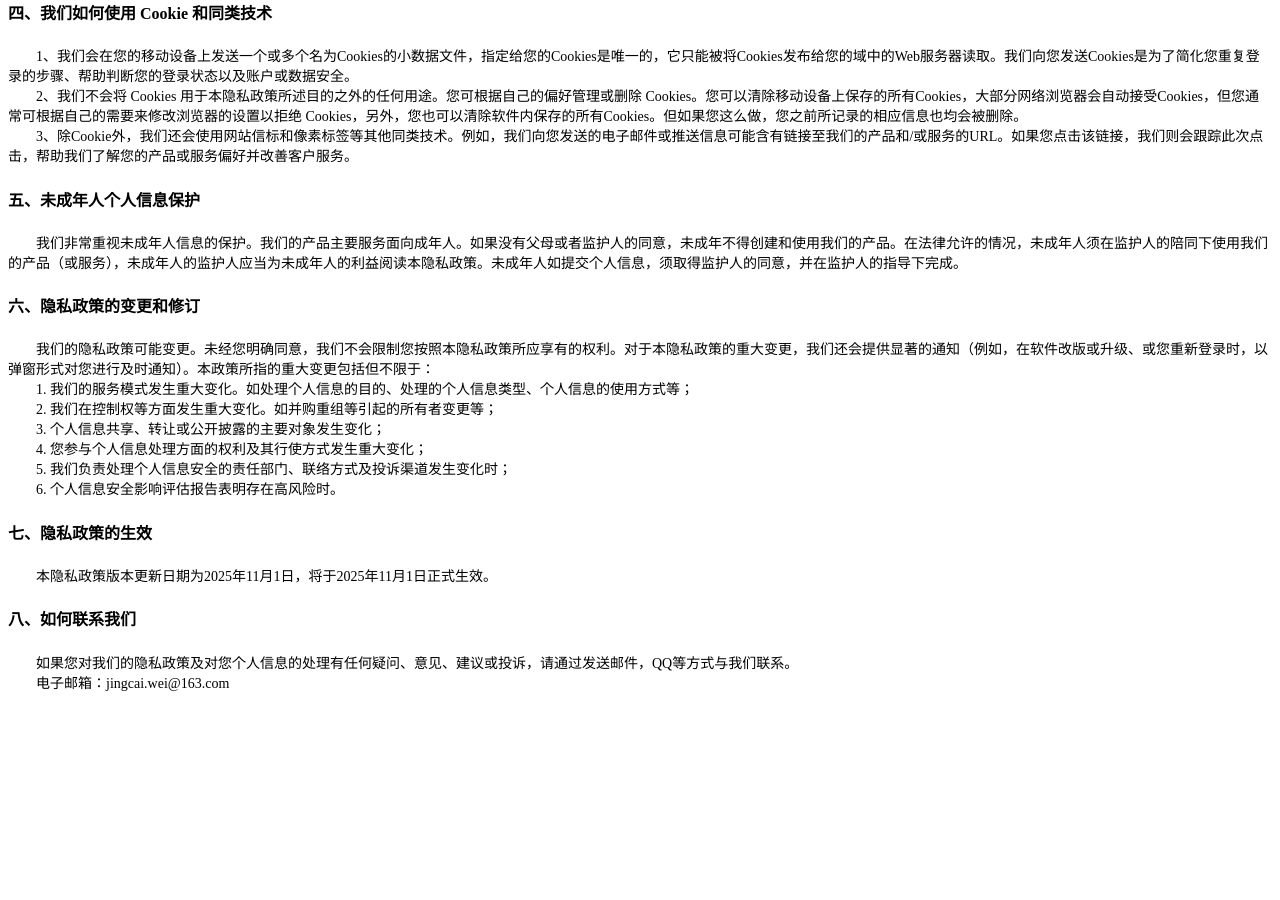
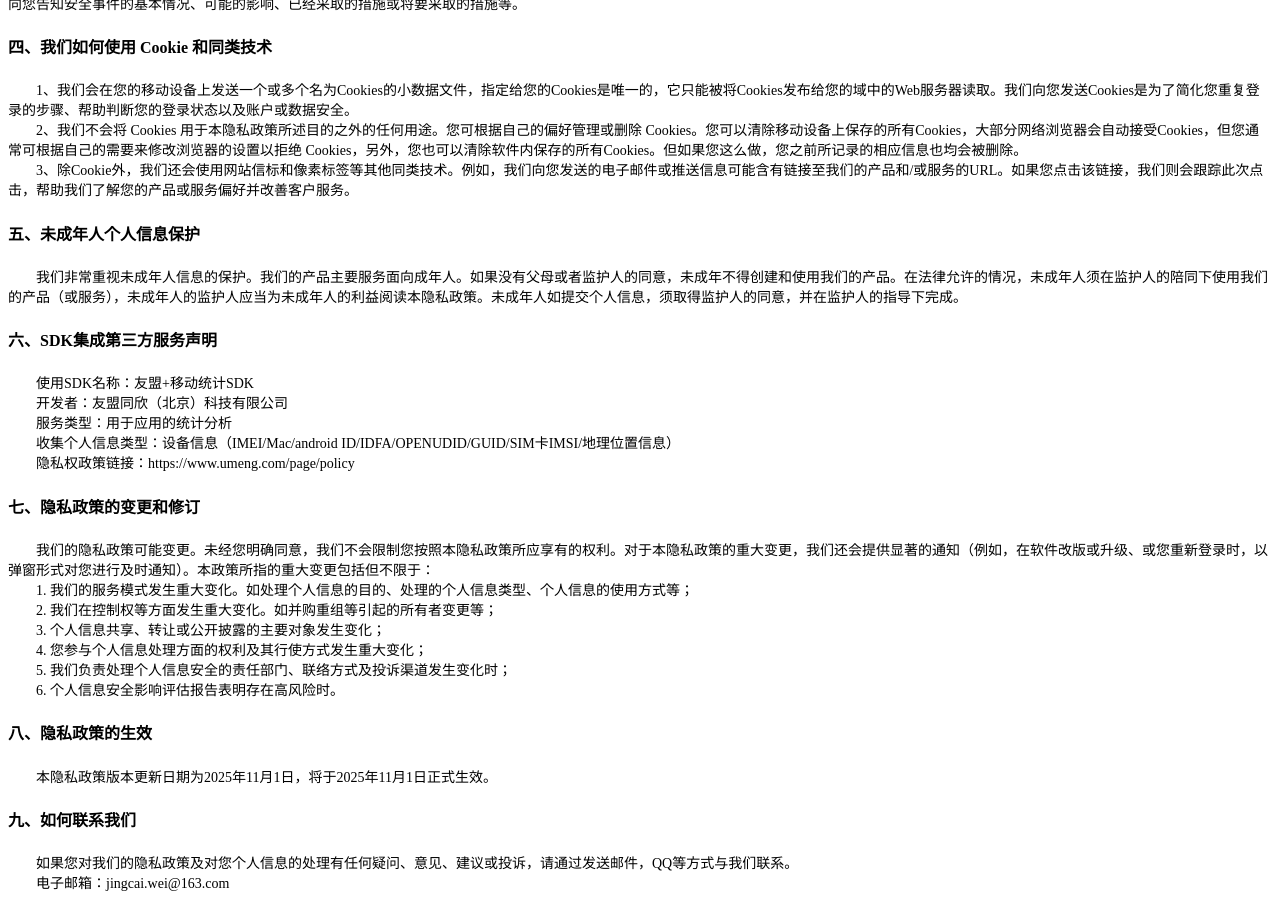
Before and after one commit to sky-wei/sky-wei.github.io, a Jekyll site: the page pear_privacy_policy.html, which Jekyll copies as it is, in a window 1280 px wide and 900 px high, scrolled down 1798 px. Built offline with Jekyll 4.4.1, drawn with Linux system fonts in a browser that asks for light colours; before the commit the page ends 2498 px from its top, so only the background shows below that; some of the changed text lies outside the part shown.

Commit message:
修改条款

```diff
--- a/pear_privacy_policy.html
+++ b/pear_privacy_policy.html
@@ -54,8 +54,11 @@
 	<p class="text">
 	    (2)当使用相机二维码与条形码扫描时，为适配你的设备状态，我们会调用设备的重力、加速度等传感器信息，以识别你所处环境的状态。
 	</p>
+        <p class="text">
+        (3)在部分低版本系统上保存生成的二维码与条形码文件时，需要在本地访问你设备上的照片与媒体内容文件才能正常保存。
+    </p>
     <p class="text">
-        (3)在你分享或接收被分享的信息时，需要在本地访问你的剪切板，读取其中包含的分享码，以及实现跳转、分享、活动联动等功能或服务。
+        (4)在你分享或接收被分享的信息时，需要在本地访问你的剪切板，读取其中包含的分享码，以及实现跳转、分享、活动联动等功能或服务。
     </p>
     <h5>
         2、设备权限
@@ -197,7 +200,24 @@
         我们非常重视未成年人信息的保护。我们的产品主要服务面向成年人。如果没有父母或者监护人的同意，未成年不得创建和使用我们的产品。在法律允许的情况，未成年人须在监护人的陪同下使用我们的产品（或服务），未成年人的监护人应当为未成年人的利益阅读本隐私政策。未成年人如提交个人信息，须取得监护人的同意，并在监护人的指导下完成。
     </div>
 
-    <h4>六、隐私政策的变更和修订</h4>
+	<h4>六、SDK集成第三方服务声明</h4>
+	<div class="text">
+	    使用SDK名称：友盟+移动统计SDK
+	</div>
+	<div class="text">
+	    开发者：友盟同欣（北京）科技有限公司
+	</div>
+	<div class="text">
+	    服务类型：用于应用的统计分析
+	</div>
+	<div class="text">
+	    收集个人信息类型：设备信息（IMEI/Mac/android ID/IDFA/OPENUDID/GUID/SIM卡IMSI/地理位置信息）
+	</div>
+	<div class="text">
+	    隐私权政策链接：https://www.umeng.com/page/policy
+	</div>
+
+    <h4>七、隐私政策的变更和修订</h4>
     <div class="text">
         我们的隐私政策可能变更。未经您明确同意，我们不会限制您按照本隐私政策所应享有的权利。对于本隐私政策的重大变更，我们还会提供显著的通知（例如，在软件改版或升级、或您重新登录时，以弹窗形式对您进行及时通知）。本政策所指的重大变更包括但不限于：
     </div>
@@ -220,12 +240,12 @@
         6. 个人信息安全影响评估报告表明存在高风险时。
     </div>
 
-    <h4>七、隐私政策的生效</h4>
+    <h4>八、隐私政策的生效</h4>
     <div class="text">
         本隐私政策版本更新日期为2025年11月1日，将于2025年11月1日正式生效。
     </div>
 
-    <h4>八、如何联系我们</h4>
+    <h4>九、如何联系我们</h4>
     <div class="text">
         如果您对我们的隐私政策及对您个人信息的处理有任何疑问、意见、建议或投诉，请通过发送邮件，QQ等方式与我们联系。
     </div>
```
